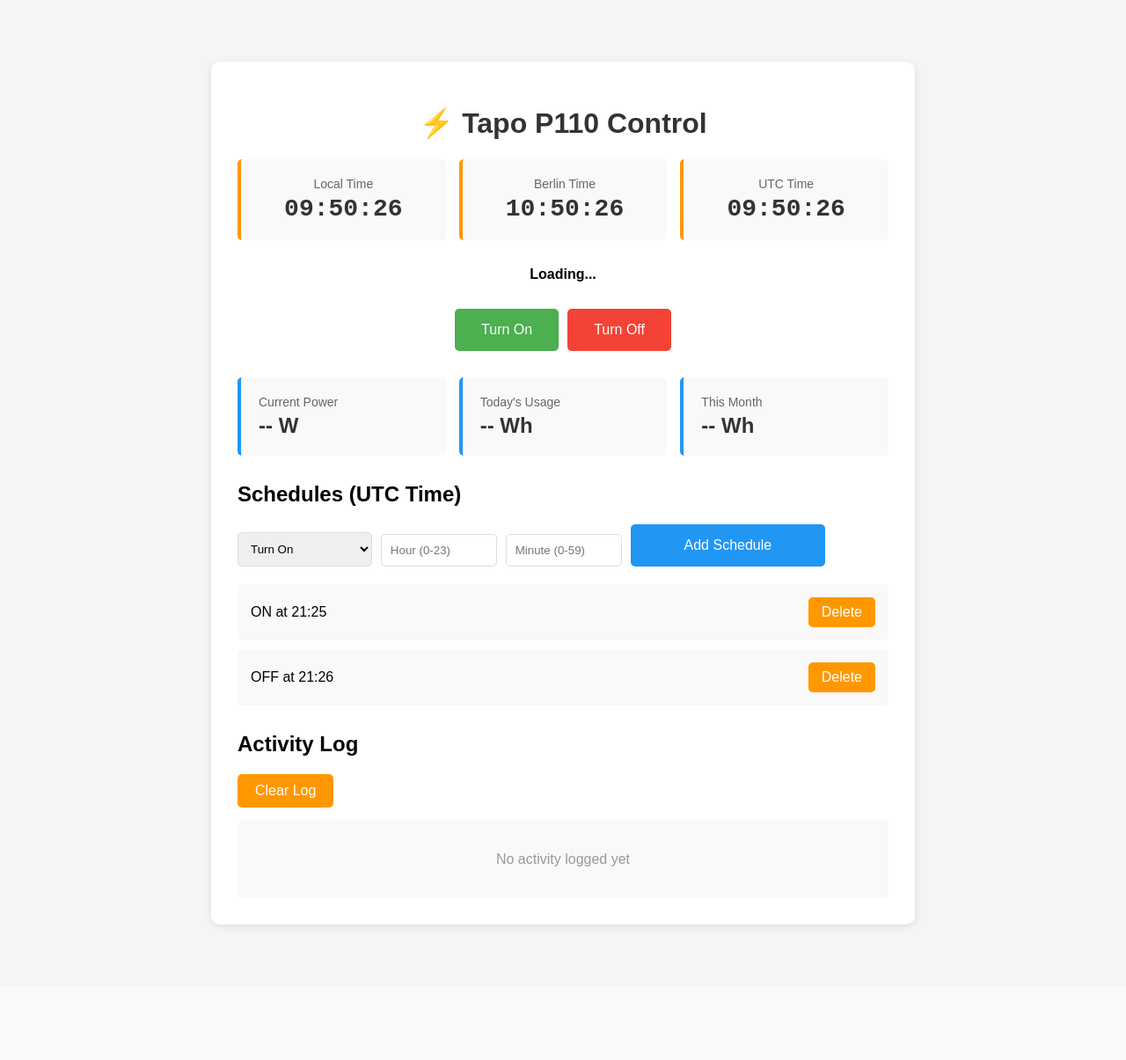
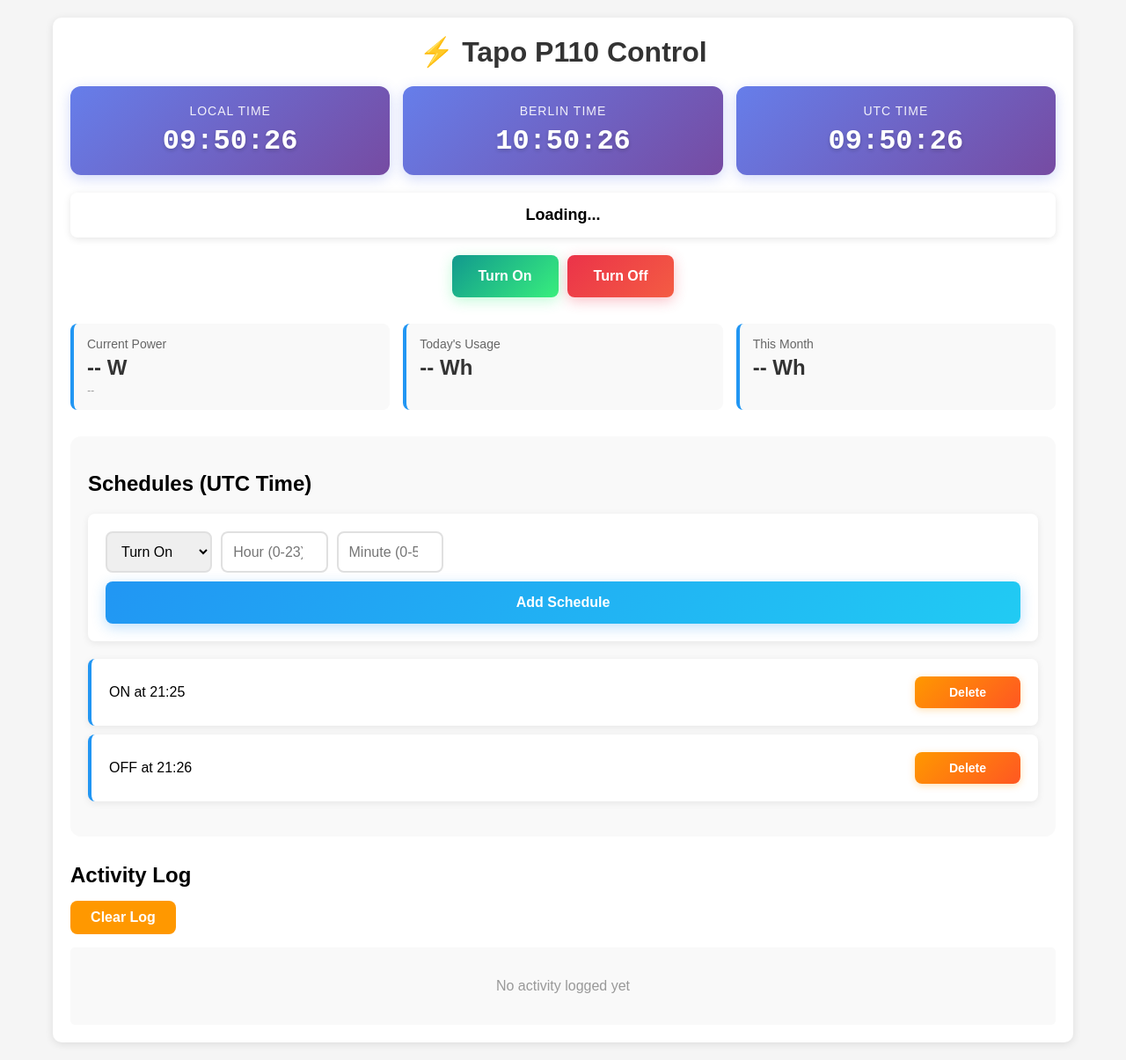
Before and after one commit to yfozekosh/frog-bubler, a Flask app: page / in a window 1280 px wide. Shown: the whole page at 88% size. Before the commit the page ends 1055 px from the top, so only its background shows below. Run offline with Flask 3, Linux system fonts and the light colour scheme.

Commit message:
improve ui

```diff
--- a/main.py
+++ b/main.py
@@ -5,7 +5,7 @@ import traceback
 from datetime import datetime
 from flask import Flask, render_template, jsonify, request
 from tapo import ApiClient
-from tapo.requests import EnergyDataInterval, PowerDataInterval
+from tapo.requests import EnergyDataInterval
 from apscheduler.schedulers.background import BackgroundScheduler
 from apscheduler.triggers.cron import CronTrigger
 
--- a/templates/index.html
+++ b/templates/index.html
@@ -2,154 +2,262 @@
 <html>
 <head>
     <title>Tapo P110 Control</title>
+    <meta name="viewport" content="width=device-width, initial-scale=1.0">
     <style>
+        * {
+            box-sizing: border-box;
+        }
         body {
             font-family: Arial, sans-serif;
-            max-width: 800px;
-            margin: 50px auto;
+            max-width: 1200px;
+            margin: 0 auto;
             padding: 20px;
             background: #f5f5f5;
         }
         .container {
             background: white;
-            padding: 30px;
+            padding: 20px;
             border-radius: 10px;
             box-shadow: 0 2px 10px rgba(0,0,0,0.1);
         }
         h1 {
             color: #333;
             text-align: center;
+            font-size: clamp(1.5rem, 5vw, 2rem);
+            margin: 0 0 20px 0;
+        }
+        h2 {
+            font-size: clamp(1.2rem, 4vw, 1.5rem);
+            margin: 20px 0 15px 0;
         }
         .clocks {
             display: grid;
-            grid-template-columns: 1fr 1fr 1fr;
+            grid-template-columns: repeat(auto-fit, minmax(150px, 1fr));
             gap: 15px;
             margin: 20px 0;
         }
         .clock-card {
-            background: #f9f9f9;
+            background: linear-gradient(135deg, #667eea 0%, #764ba2 100%);
             padding: 20px;
-            border-radius: 5px;
+            border-radius: 12px;
             text-align: center;
-            border-left: 4px solid #ff9800;
+            box-shadow: 0 4px 15px rgba(102, 126, 234, 0.3);
+            transition: transform 0.2s;
+        }
+        .clock-card:hover {
+            transform: translateY(-2px);
+            box-shadow: 0 6px 20px rgba(102, 126, 234, 0.4);
         }
         .clock-label {
-            color: #666;
-            font-size: 14px;
-            margin-bottom: 5px;
+            color: rgba(255, 255, 255, 0.9);
+            font-size: clamp(0.75rem, 2vw, 0.875rem);
+            margin-bottom: 8px;
+            font-weight: 500;
+            text-transform: uppercase;
+            letter-spacing: 1px;
         }
         .clock-time {
-            color: #333;
-            font-size: 28px;
+            color: #ffffff;
+            font-size: clamp(1.5rem, 5vw, 2rem);
             font-weight: bold;
             font-family: 'Courier New', monospace;
+            text-shadow: 0 2px 4px rgba(0, 0, 0, 0.2);
         }
         .controls {
             display: flex;
+            flex-wrap: wrap;
             gap: 10px;
             justify-content: center;
             margin: 20px 0;
         }
+
+        @media (max-width: 768px) {
+            .controls {
+                flex-direction: column;
+            }
+            .controls button {
+                width: 100%;
+            }
+        }
         button {
             padding: 15px 30px;
-            font-size: 16px;
+            font-size: clamp(0.875rem, 2.5vw, 1rem);
             border: none;
-            border-radius: 5px;
+            border-radius: 8px;
             cursor: pointer;
             transition: all 0.3s;
+            min-width: 120px;
+            font-weight: 600;
         }
         .btn-on {
-            background: #4CAF50;
+            background: linear-gradient(135deg, #11998e 0%, #38ef7d 100%);
             color: white;
+            box-shadow: 0 4px 15px rgba(56, 239, 125, 0.3);
         }
         .btn-on:hover {
-            background: #45a049;
+            transform: translateY(-2px);
+            box-shadow: 0 6px 20px rgba(56, 239, 125, 0.4);
+        }
+        .btn-on:active {
+            transform: translateY(0);
         }
         .btn-off {
-            background: #f44336;
+            background: linear-gradient(135deg, #eb3349 0%, #f45c43 100%);
             color: white;
+            box-shadow: 0 4px 15px rgba(235, 51, 73, 0.3);
         }
         .btn-off:hover {
-            background: #da190b;
+            transform: translateY(-2px);
+            box-shadow: 0 6px 20px rgba(235, 51, 73, 0.4);
+        }
+        .btn-off:active {
+            transform: translateY(0);
         }
         .stats {
             display: grid;
-            grid-template-columns: repeat(auto-fit, minmax(200px, 1fr));
+            grid-template-columns: repeat(auto-fit, minmax(150px, 1fr));
             gap: 15px;
             margin: 30px 0;
         }
         .stat-card {
             background: #f9f9f9;
-            padding: 20px;
-            border-radius: 5px;
+            padding: 15px;
+            border-radius: 8px;
             border-left: 4px solid #2196F3;
+            position: relative;
         }
         .stat-label {
             color: #666;
-            font-size: 14px;
+            font-size: clamp(0.75rem, 2vw, 0.875rem);
             margin-bottom: 5px;
         }
         .stat-value {
             color: #333;
-            font-size: 24px;
+            font-size: clamp(1.25rem, 4vw, 1.5rem);
             font-weight: bold;
+            word-break: break-word;
+        }
+        .stat-timestamp {
+            color: #999;
+            font-size: clamp(0.65rem, 1.5vw, 0.75rem);
+            margin-top: 5px;
+            font-style: italic;
         }
         .schedules {
             margin-top: 30px;
+            background: #f9f9f9;
+            padding: 20px;
+            border-radius: 12px;
         }
         .schedule-list {
             margin: 20px 0;
         }
         .schedule-item {
-            background: #f9f9f9;
-            padding: 15px;
+            background: white;
+            padding: 20px;
             margin: 10px 0;
-            border-radius: 5px;
+            border-radius: 8px;
             display: flex;
+            flex-wrap: wrap;
             justify-content: space-between;
             align-items: center;
+            gap: 15px;
+            box-shadow: 0 2px 8px rgba(0, 0, 0, 0.08);
+            transition: all 0.2s;
+            border-left: 4px solid #2196F3;
+        }
+        .schedule-item:hover {
+            transform: translateX(4px);
+            box-shadow: 0 4px 12px rgba(0, 0, 0, 0.12);
+        }
+        .schedule-info {
+            flex: 1;
+            min-width: 200px;
+        }
+        .schedule-action {
+            font-weight: 600;
+            font-size: 1.1rem;
+            color: #333;
+            text-transform: uppercase;
+        }
+        .schedule-time {
+            font-size: 1.5rem;
+            font-weight: bold;
+            color: #2196F3;
+            font-family: 'Courier New', monospace;
         }
         .schedule-form {
             display: grid;
-            grid-template-columns: auto auto auto auto auto;
+            grid-template-columns: repeat(auto-fit, minmax(120px, 1fr));
             gap: 10px;
-            align-items: end;
             margin: 20px 0;
+            background: white;
+            padding: 20px;
+            border-radius: 8px;
+            box-shadow: 0 2px 8px rgba(0, 0, 0, 0.08);
         }
         .schedule-form input, .schedule-form select {
-            padding: 10px;
-            border: 1px solid #ddd;
-            border-radius: 5px;
+            padding: 12px;
+            border: 2px solid #e0e0e0;
+            border-radius: 8px;
+            font-size: clamp(0.875rem, 2vw, 1rem);
+            transition: border-color 0.3s;
+        }
+        .schedule-form input:focus, .schedule-form select:focus {
+            outline: none;
+            border-color: #2196F3;
         }
         .btn-add {
-            background: #2196F3;
+            background: linear-gradient(135deg, #2196F3 0%, #21CBF3 100%);
             color: white;
+            grid-column: 1 / -1;
+            box-shadow: 0 4px 15px rgba(33, 150, 243, 0.3);
         }
         .btn-add:hover {
-            background: #0b7dda;
+            transform: translateY(-2px);
+            box-shadow: 0 6px 20px rgba(33, 150, 243, 0.4);
+        }
+        .btn-add:active {
+            transform: translateY(0);
         }
         .btn-delete {
-            background: #ff9800;
+            background: linear-gradient(135deg, #ff9800 0%, #ff5722 100%);
             color: white;
-            padding: 8px 15px;
+            padding: 10px 20px;
+            font-size: clamp(0.75rem, 2vw, 0.875rem);
+            font-weight: 600;
+            box-shadow: 0 2px 8px rgba(255, 152, 0, 0.3);
         }
         .btn-delete:hover {
-            background: #e68900;
+            transform: translateY(-2px);
+            box-shadow: 0 4px 12px rgba(255, 152, 0, 0.4);
+        }
+        .btn-delete:active {
+            transform: translateY(0);
         }
         .status {
             text-align: center;
-            padding: 10px;
-            border-radius: 5px;
+            padding: 15px;
+            border-radius: 8px;
             margin: 20px 0;
             font-weight: bold;
+            font-size: clamp(1rem, 3vw, 1.125rem);
+            box-shadow: 0 2px 8px rgba(0, 0, 0, 0.1);
         }
         .status.on {
-            background: #c8e6c9;
+            background: linear-gradient(135deg, #c8e6c9 0%, #a5d6a7 100%);
             color: #2e7d32;
         }
         .status.off {
-            background: #ffcdd2;
+            background: linear-gradient(135deg, #ffcdd2 0%, #ef9a9a 100%);
             color: #c62828;
+        }
+        .status-timestamp {
+            display: block;
+            font-size: clamp(0.75rem, 2vw, 0.875rem);
+            font-weight: normal;
+            margin-top: 5px;
+            opacity: 0.8;
         }
         .log {
             margin-top: 30px;
@@ -216,6 +369,7 @@
             <div class="stat-card">
                 <div class="stat-label">Current Power</div>
                 <div class="stat-value" id="currentPower">-- W</div>
+                <div class="stat-timestamp" id="powerTimestamp">--</div>
             </div>
             <div class="stat-card">
                 <div class="stat-label">Today's Usage</div>
@@ -281,21 +433,11 @@
             }
         }
 
-        // Clock update
         function updateClocks() {
             const now = new Date();
-
-            // Local time
-            const localTime = now.toLocaleTimeString('en-GB');
-            document.getElementById('localTime').textContent = localTime;
-
-            // Berlin time
-            const berlinTime = now.toLocaleTimeString('en-GB', { timeZone: 'Europe/Berlin' });
-            document.getElementById('berlinTime').textContent = berlinTime;
-
-            // UTC time
-            const utcTime = now.toLocaleTimeString('en-GB', { timeZone: 'UTC' });
-            document.getElementById('utcTime').textContent = utcTime;
+            document.getElementById('localTime').textContent = now.toLocaleTimeString('en-GB');
+            document.getElementById('berlinTime').textContent = now.toLocaleTimeString('en-GB', { timeZone: 'Europe/Berlin' });
+            document.getElementById('utcTime').textContent = now.toLocaleTimeString('en-GB', { timeZone: 'UTC' });
         }
 
         async function updateStatus() {
```
Also changed, not shown: other parts of templates/index.html (+46 -9 lines), 1 other file.
